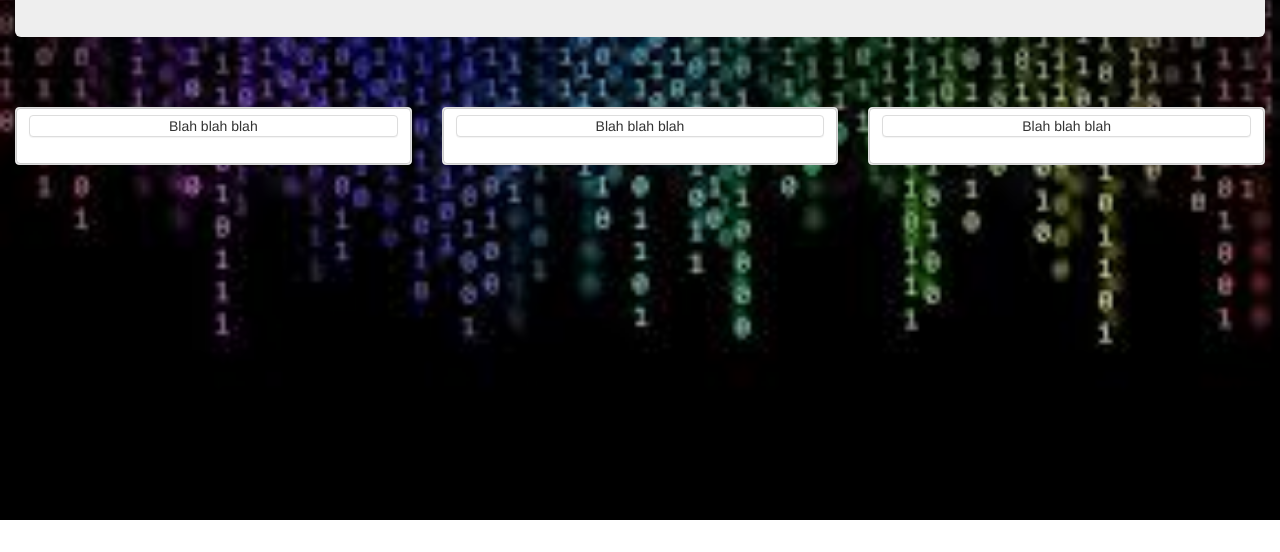
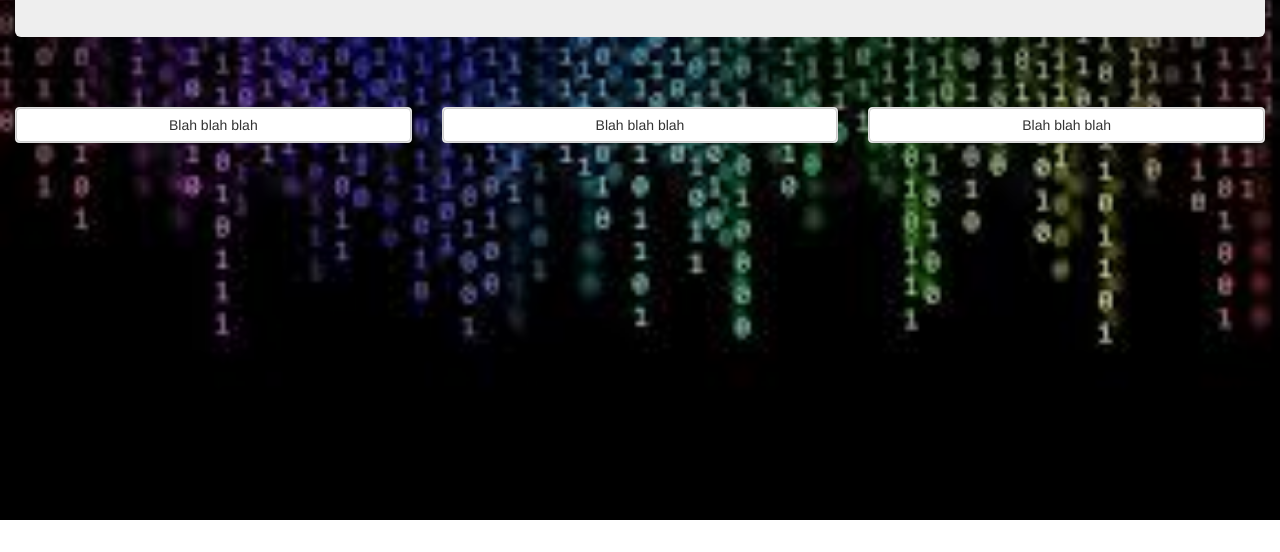
Before and after one commit to kwicz/language-quiz, a plain HTML site: page index.html in a window 1280 px wide. Both pictures are taken after a click on the button "Start the Quiz!". Shown: the part 248-800 px from the top of the page. Drawn offline with Linux system fonts and the light colour scheme.

Commit message:
simplify panels/buttons

```diff
--- a/index.html
+++ b/index.html
@@ -21,21 +21,21 @@
 				<div class="col-md-4">
 					<div class="panel panel-default">
 						<button class="btn btn-default">
-							<div class="panel panel-default">Blah blah blah</div>
+							Blah blah blah
 						</button>
 					</div>
 				</div>
 				<div class="col-md-4">
 					<div class="panel panel-default">
 						<button class="btn btn-default">
-							<div class="panel panel-default">Blah blah blah</div>
+							Blah blah blah
 						</button>
 					</div>
 				</div>
 				<div class="col-md-4">
 					<div class="panel panel-default">
 						<button class="btn btn-default">
-							<div class="panel panel-default">Blah blah blah</div>
+							Blah blah blah
 						</button>
 					</div>
 				</div>
@@ -44,21 +44,21 @@
 				<div class="col-md-4">
 					<div class="panel panel-default">
 						<button class="btn btn-default">
-							<div class="panel panel-default">Blah blah blah</div>
+							Blah blah blah
 						</button>
 					</div>
 				</div>
 				<div class="col-md-4">
 					<div class="panel panel-default">
 						<button class="btn btn-default">
-							<div class="panel panel-default">Blah blah blah</div>
+							Blah blah blah
 						</button>
 					</div>
 				</div>
 				<div class="col-md-4">
 					<div class="panel panel-default">
 						<button class="btn btn-default">
-							<div class="panel panel-default">Blah blah blah</div>
+							Blah blah blah
 						</button>
 					</div>
 				</div>
@@ -67,21 +67,21 @@
 				<div class="col-md-4">
 					<div class="panel panel-default">
 						<button class="btn btn-default">
-							<div class="panel panel-default">Blah blah blah</div>
+							Blah blah blah
 						</button>
 					</div>
 				</div>
 				<div class="col-md-4">
 					<div class="panel panel-default">
 						<button class="btn btn-default">
-							<div class="panel panel-default">Blah blah blah</div>
+							Blah blah blah
 						</button>
 					</div>
 				</div>
 				<div class="col-md-4">
 					<div class="panel panel-default">
 						<button class="btn btn-default">
-							<div class="panel panel-default">Blah blah blah</div>
+							Blah blah blah
 						</button>
 					</div>
 				</div>
@@ -90,21 +90,21 @@
 				<div class="col-md-4">
 					<div class="panel panel-default">
 						<button class="btn btn-default">
-							<div class="panel panel-default">Blah blah blah</div>
+							Blah blah blah
 						</button>
 					</div>
 				</div>
 				<div class="col-md-4">
 					<div class="panel panel-default">
 						<button class="btn btn-default">
-							<div class="panel panel-default">Blah blah blah</div>
+							Blah blah blah
 						</button>
 					</div>
 				</div>
 				<div class="col-md-4">
 					<div class="panel panel-default">
 						<button class="btn btn-default">
-							<div class="panel panel-default">Blah blah blah</div>
+							Blah blah blah
 						</button>
 					</div>
 				</div>
@@ -113,21 +113,21 @@
 				<div class="col-md-4">
 					<div class="panel panel-default">
 						<button class="btn btn-default">
-							<div class="panel panel-default">Blah blah blah</div>
+							Blah blah blah
 						</button>
 					</div>
 				</div>
 				<div class="col-md-4">
 					<div class="panel panel-default">
 						<button class="btn btn-default">
-							<div class="panel panel-default">Blah blah blah</div>
+							Blah blah blah
 						</button>
 					</div>
 				</div>
 				<div class="col-md-4">
 					<div class="panel panel-default">
 						<button class="btn btn-default">
-							<div class="panel panel-default">Blah blah blah</div>
+							Blah blah blah
 						</button>
 					</div>
 				</div>
--- a/js/script.js
+++ b/js/script.js
@@ -5,4 +5,8 @@ $(document).ready(function() {
 		$("#row1").removeClass("hidden");
 	});
 
+	var $answer1 = ("#row1.button").click(function(){
+
+	});
+
 });
```
